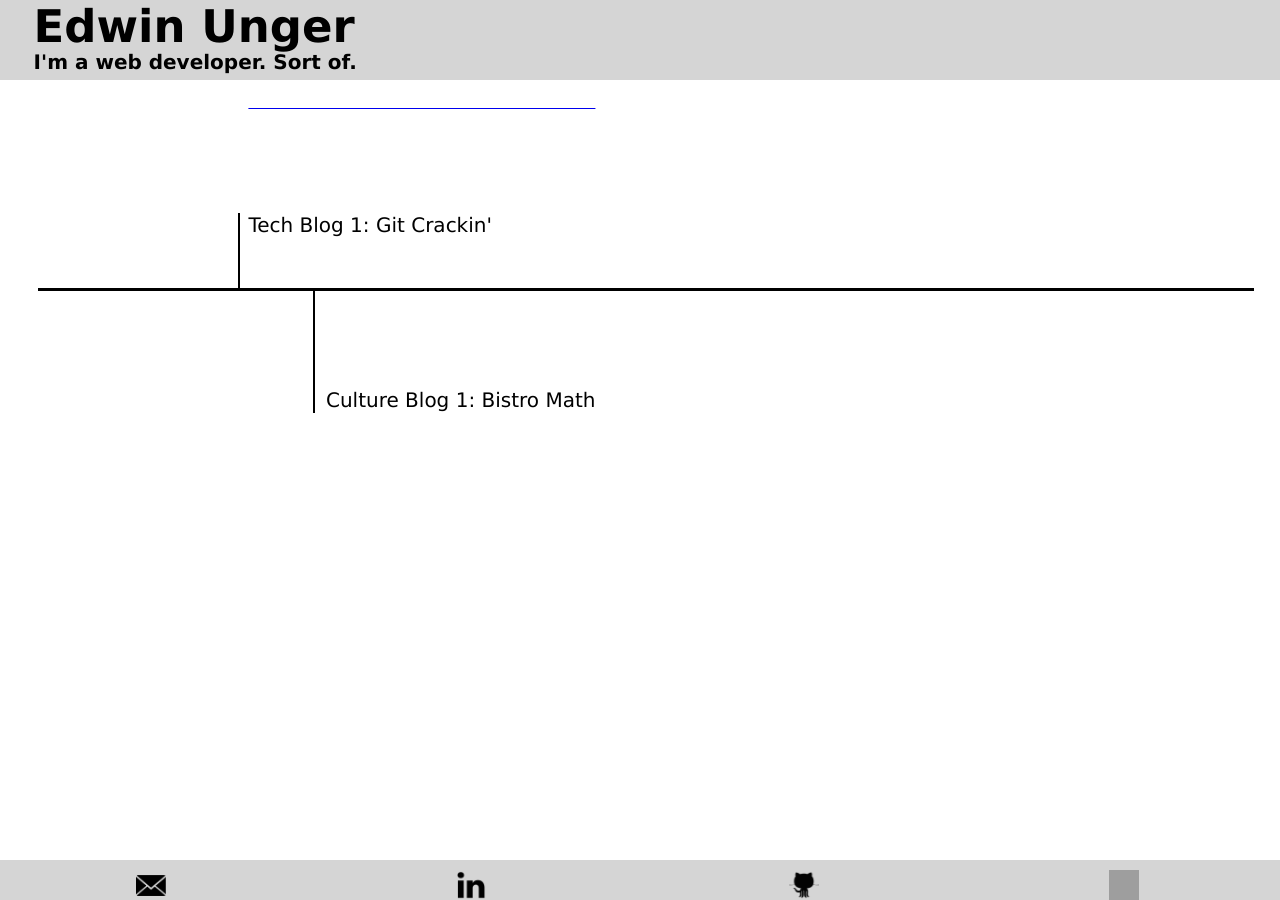
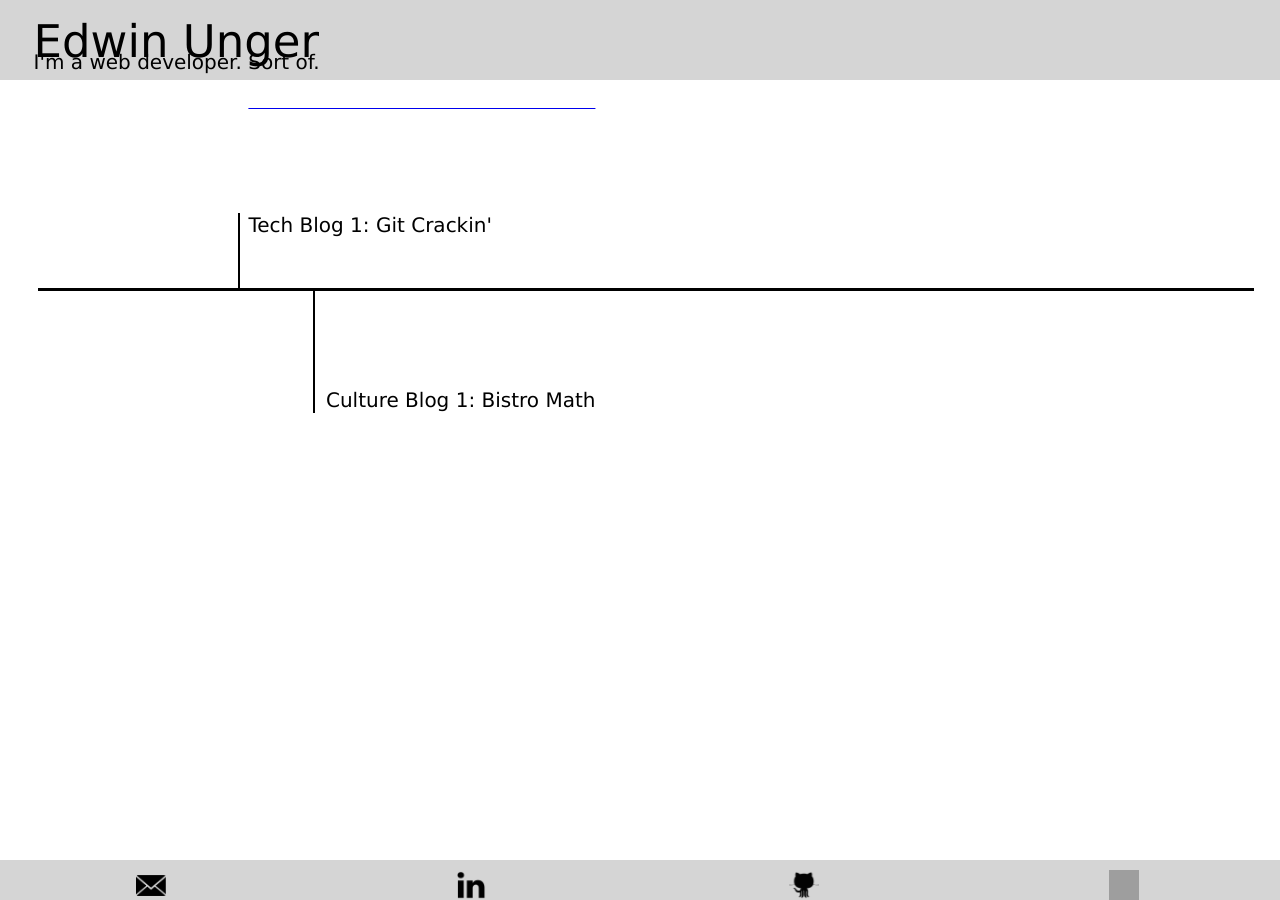
Before and after one commit to edwinunger/edwinunger.github.io, a Jekyll site: the page blog.html, which Jekyll copies as it is, in a window 1280 px wide. Built offline with Jekyll 4.4.1, drawn with Linux system fonts in a browser that asks for light colours; grey boxes are pictures that could not be loaded.

Commit message:
font update

```diff
--- a/blog.html
+++ b/blog.html
@@ -10,8 +10,8 @@
 
   <div id="header"></div>
     <header>
-      <h1>Edwin Unger</h1>
-      <h3>I'm a web developer. Sort of.</h3>
+      <a href="http://edwinunger.com"><p id="name">Edwin Unger</p></a>
+      <p id="quote">I'm a web developer. Sort of.</p>
     </header>
 
 <main>
--- a/default.css
+++ b/default.css
@@ -11,7 +11,7 @@
 
 }
 
-header h1 { font-size: 45px;
+#name { font-size: 45px;
         font-family: Verdana;
         color: #000000;
         position: fixed;
@@ -19,7 +19,7 @@
         margin-left: 2%;
 }
 
-header h3 { font-size: 20px;
+#quote {font-size: 20px;
         font-family: Verdana;
         color: #000000;
         position: fixed;
--- a/index.html
+++ b/index.html
@@ -9,8 +9,8 @@
 
   <div id="header"></div>
     <header>
-      <a href="http://edwinunger.com"><h1>Edwin Unger</h1></a>
-      <h3>I'm a web developer. Sort of.</h3>
+      <a href="http://edwinunger.com"><p id="name">Edwin Unger</p></a>
+      <p id="quote">I'm a web developer. Sort of.</p>
     </header>
 
     <main>
```
Lines whose indentation alone changed are shown as unchanged.
